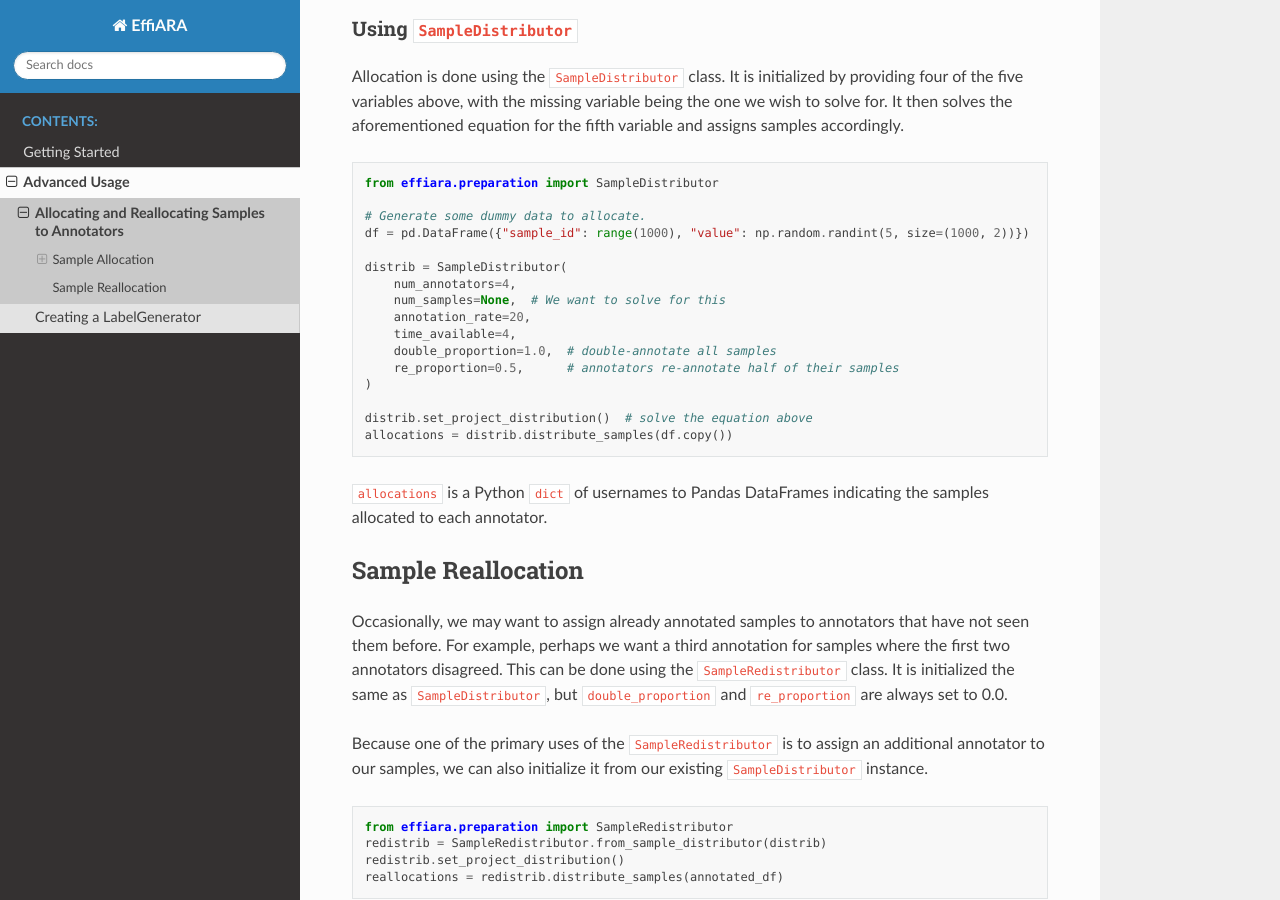
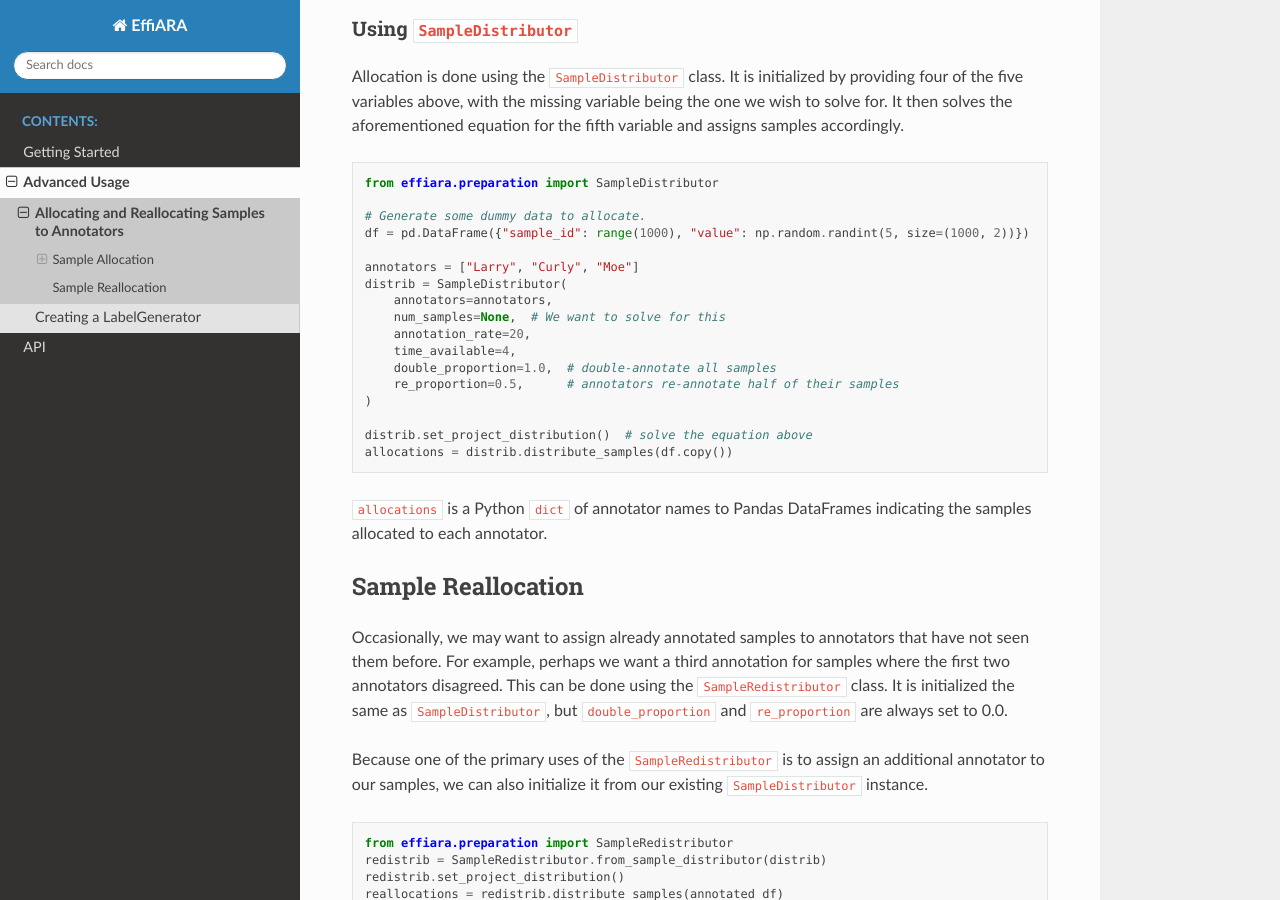
Before and after one commit to MiniEggz/EffiARA, a Sphinx documentation site: the page built from docs/source/sample_allocation.rst, in a window 1280 px wide and 900 px high, scrolled down 853 px. Built offline with Sphinx 7.4.7 and the Read the Docs theme 3.1.0, drawn with Linux system fonts in a browser that asks for light colours.

Commit message:
Finalize documentation

```diff
--- a/docs/source/api.rst
+++ b/docs/source/api.rst
@@ -1,8 +1,11 @@
+API
+===
+
 .. automodule:: effiara.annotator_reliability
    :members:
 
 .. autoclass:: effiara.preparation::SampleDistributor
    :members:
 
-.. automodule:: effiara.agreement
+.. autoclass:: effiara.label_generators.LabelGenerator
    :members:
--- a/docs/source/sample_allocation.rst
+++ b/docs/source/sample_allocation.rst
@@ -48,8 +48,9 @@ It then solves the aforementioned equation for the fifth variable and assigns sa
    # Generate some dummy data to allocate.
    df = pd.DataFrame({"sample_id": range(1000), "value": np.random.randint(5, size=(1000, 2))})
 
+   annotators = ["Larry", "Curly", "Moe"]
    distrib = SampleDistributor(
-       num_annotators=4,
+       annotators=annotators,
        num_samples=None,  # We want to solve for this
        annotation_rate=20,
        time_available=4,
@@ -60,7 +61,7 @@ It then solves the aforementioned equation for the fifth variable and assigns sa
    distrib.set_project_distribution()  # solve the equation above
    allocations = distrib.distribute_samples(df.copy())
 
-:code:`allocations` is a Python :code:`dict` of usernames to Pandas DataFrames indicating the samples
+:code:`allocations` is a Python :code:`dict` of annotator names to Pandas DataFrames indicating the samples
 allocated to each annotator.
 
 
```
Also changed, not shown: docs/source/index.rst (+1 -6 lines), .readthedocs.yaml (added).
